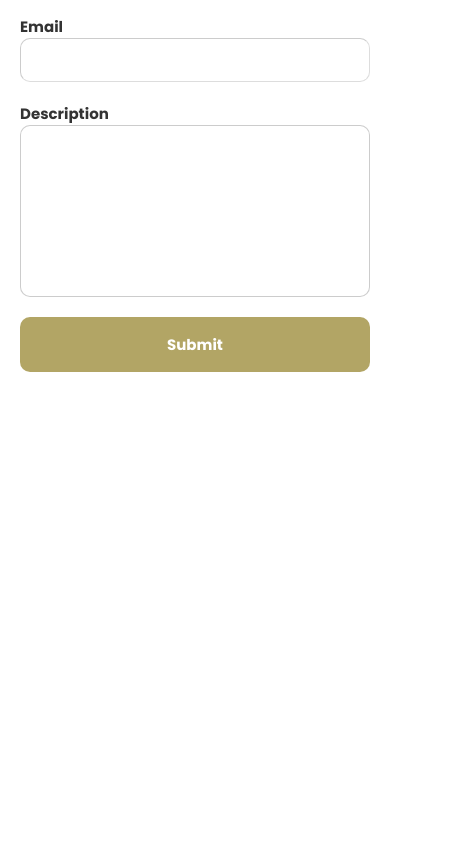
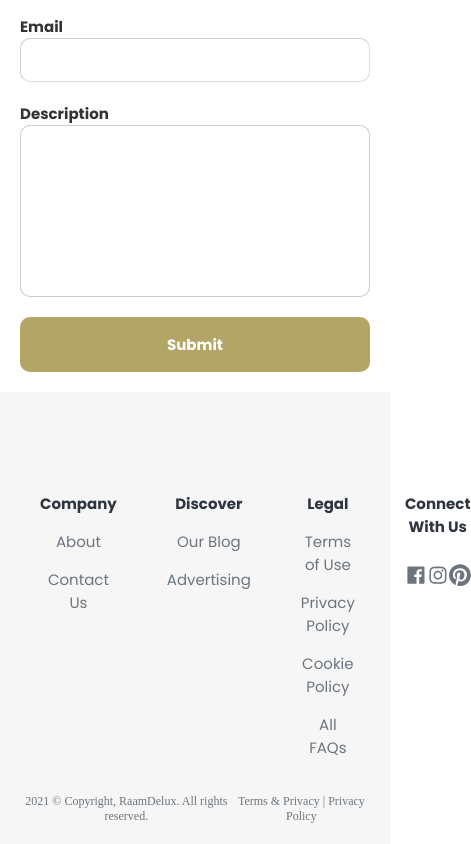
Before and after one commit to Raamdeluxe/blindsar-mvp, a React (Create React App) app: page / in a window 390 px wide. Shown: the part 2735-3579 px from the top of the page, 471 px wide, since content can reach past the window. Before the commit the page ends 3127 px from the top, so only its background shows below. Built offline with nearby package versions, Linux system fonts and the light colour scheme.

Commit message:
set-up footer, responsive desktop

```diff
--- a/src/App.js
+++ b/src/App.js
@@ -1,5 +1,6 @@
 import classes from "./App.module.css";
 import ContactForm from "./Components/ContactForm/ContactForm";
+import Footer from "./Components/Footer/Footer";
 import Navbar from "./Components/Navbar/Navbar";
 import TopSection from "./Components/TopSection/TopSection";
 import UspSection from "./Components/UspSection/UspSection";
@@ -12,6 +13,7 @@ function App() {
 				<TopSection />
 				<UspSection />
 				<ContactForm />
+				<Footer />
 			</>
 		</div>
 	);
--- /dev/null
+++ b/src/Components/Footer/Footer.js
@@ -0,0 +1,51 @@
+import classes from "./Footer.module.css";
+import { AiFillFacebook } from "react-icons/ai";
+import { AiOutlineInstagram } from "react-icons/ai";
+import { BsPinterest } from "react-icons/bs";
+
+const Footer = () => {
+	return (
+		<div className={classes.footer_section}>
+			<div className={classes.footer_container}>
+				<div className={classes.company_logo_container}>
+					<div className={classes.company_logo_footer}></div>
+				</div>
+				<div className={classes.footer_content_container}>
+					<div className={classes.content_container}>
+						<h3>Company</h3>
+						<p>About</p>
+						<p>Contact Us</p>
+					</div>
+					<div className={classes.discover}>
+						<h3>Discover</h3>
+						<p>Our Blog</p>
+						<p>Advertising</p>
+					</div>
+					<div className={classes.legal}>
+						<h3>Legal</h3>
+						<p>Terms of Use</p>
+						<p>Privacy Policy</p>
+						<p>Cookie Policy</p>
+						<p>All FAQs</p>
+					</div>
+					<div className={classes.socials}>
+						<h3>Connect With Us</h3>
+						<span className={classes.social_logos}>
+							<AiFillFacebook className={classes.facebook_icon} />
+							<AiOutlineInstagram className={classes.instagram_icon} />
+							<BsPinterest className={classes.pinterest_icon} />
+						</span>
+					</div>
+				</div>
+			</div>
+			<div className={classes.copyright_and_terms}>
+				<span className={classes.copyright}>
+					2021 © Copyright, RaamDelux. All rights reserved.
+				</span>
+				<span className={classes.terms}>Terms & Privacy | Privacy Policy</span>
+			</div>
+		</div>
+	);
+};
+
+export default Footer;
--- /dev/null
+++ b/src/Components/Footer/Footer.module.css
@@ -0,0 +1,134 @@
+.footer_section {
+	background-color: #f6f6f6;
+	padding: 0px 20px 20px 20px;
+}
+
+.footer_container {
+	display: flex;
+	padding: 50px 20px 20px 20px;
+	margin: auto;
+	max-width: 1440px;
+	justify-content: space-between;
+}
+
+.company_logo_container {
+	width: 20%;
+	height: 100%;
+	background-color: #ffffff;
+	border-radius: 10px;
+	justify-content: center;
+	display: flex;
+}
+
+.company_logo_footer {
+	height: 100px;
+	width: 80%;
+	background-image: url("../Assets/companylogo_raamdeluxe.png");
+	background-repeat: no-repeat;
+	background-size: contain;
+	background-position: center center;
+}
+
+.footer_content_container {
+	display: flex;
+	column-gap: 50px;
+}
+
+.footer_content_container h3 {
+	margin: 0;
+	font-family: "Poppins";
+	font-style: normal;
+	font-weight: 700;
+	font-size: 15px;
+	color: #2f353e;
+}
+
+.footer_content_container {
+	font-family: "Poppins";
+	font-style: normal;
+	font-weight: 400;
+	font-size: 15px;
+	color: #6c757d;
+}
+
+.social_logos {
+	display: flex;
+	margin: 16px 0;
+	height: 15%;
+}
+
+.facebook_icon {
+	flex: 1;
+	height: 100%;
+}
+
+.instagram_icon {
+	flex: 1;
+	height: 100%;
+}
+
+.pinterest_icon {
+	flex: 1;
+	height: 100%;
+}
+
+.copyright_and_terms {
+	display: flex;
+	max-width: 1440px;
+	margin: auto;
+	justify-content: space-between;
+	font-family: "Futura PT";
+	font-style: normal;
+	font-weight: 400;
+	font-size: 16px;
+	color: #6c757d;
+}
+
+@media screen and (max-width: 600px) {
+	.footer_section {
+		padding: 50px 20px 20px 20px;
+	}
+
+	.footer_container {
+		column-gap: 0;
+	}
+
+	.company_logo_container {
+		grid-row: 2 / 2;
+		grid-column: 1 / 1;
+		min-height: 130px;
+	}
+
+	.footer_content_container {
+		grid-row: 1 / 1;
+		grid-template-columns: repeat(2, 1fr);
+		grid-column: 1 / 1;
+		text-align: center;
+	}
+
+	.social_logos {
+		max-width: 100%;
+	}
+
+	.facebook_icon {
+		display: grid;
+		justify-self: center;
+	}
+
+	.instagram_icon {
+		display: grid;
+		justify-self: center;
+	}
+
+	.pinterest_icon {
+		display: grid;
+		justify-self: center;
+	}
+
+	.copyright_and_terms {
+		grid-row: 3 / 3;
+		grid-column: 1 / 1;
+		font-size: 12px;
+		text-align: center;
+	}
+}
```
